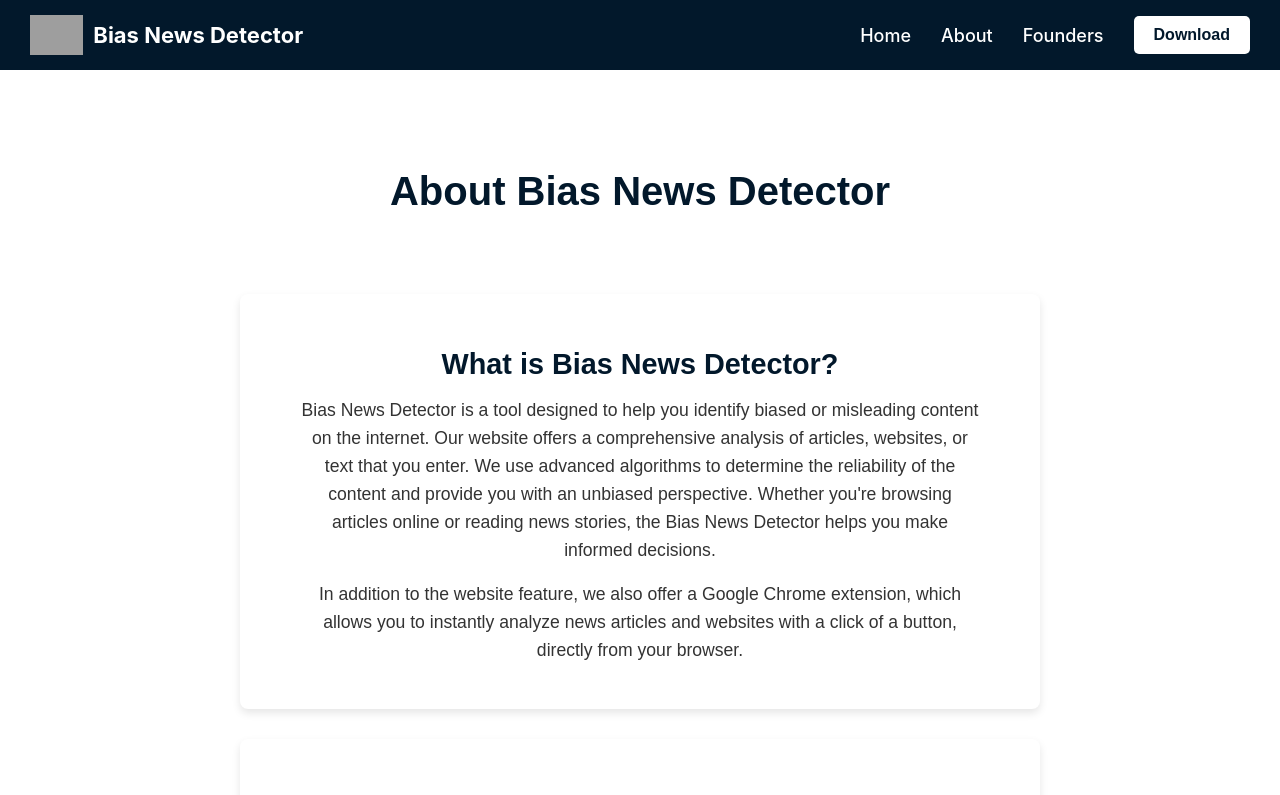
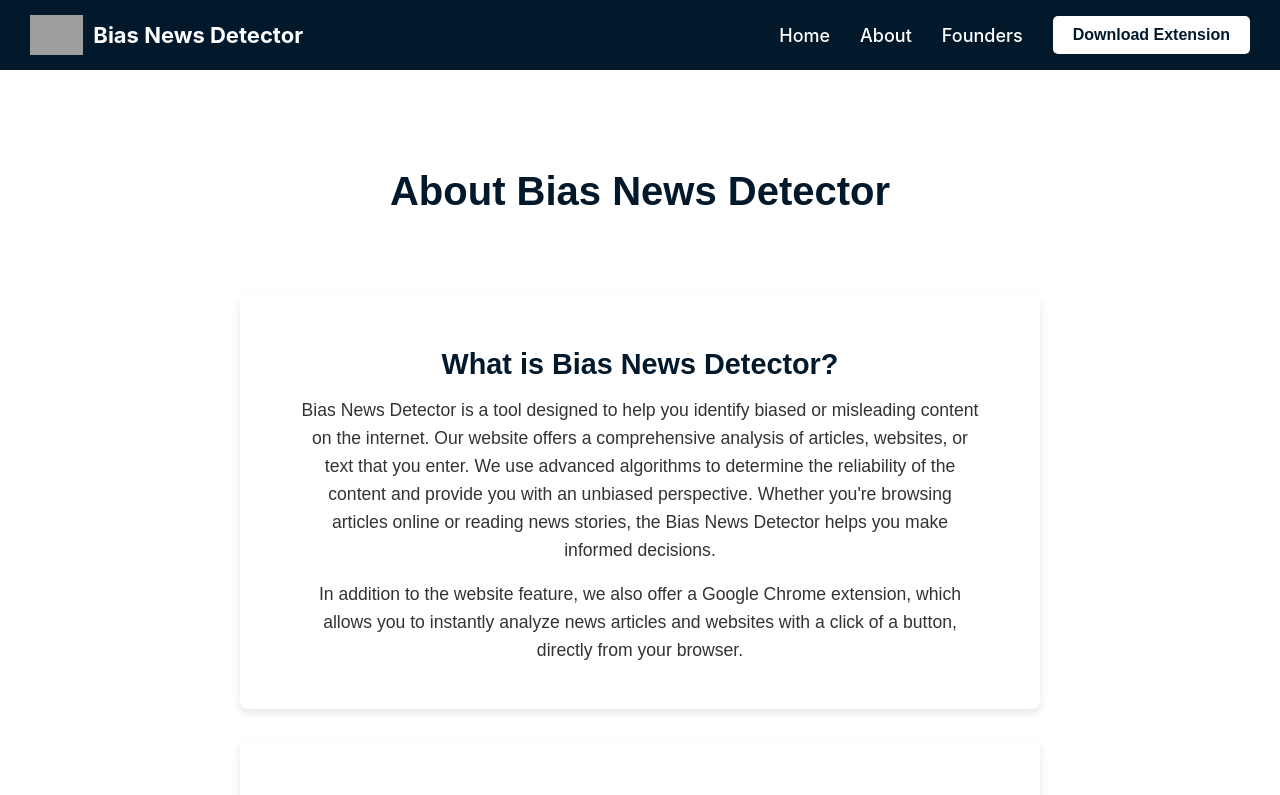
Before and after one commit to alexliao95311/bias-detector, a React (Vite) app in the folder frontend/: page /about in a window 1280 px wide. Shown: the top 795 px of the page. Built offline with nearby package versions, Linux system fonts and the light colour scheme; grey boxes are pictures that could not be loaded.

Commit message:
download extension

```diff
--- a/frontend/src/About.jsx
+++ b/frontend/src/About.jsx
@@ -99,7 +99,7 @@
         <Link to="/" style={navLinkStyle}>Home</Link>
         <Link to="/about" style={navLinkStyle}>About</Link>
         <Link to="/founder" style={navLinkStyle}>Founders</Link>
-        <button style={downloadButtonStyle}>Download</button>
+        <button style={downloadButtonStyle}>Download Extension</button>
       </div>
     </nav>
   );
```
